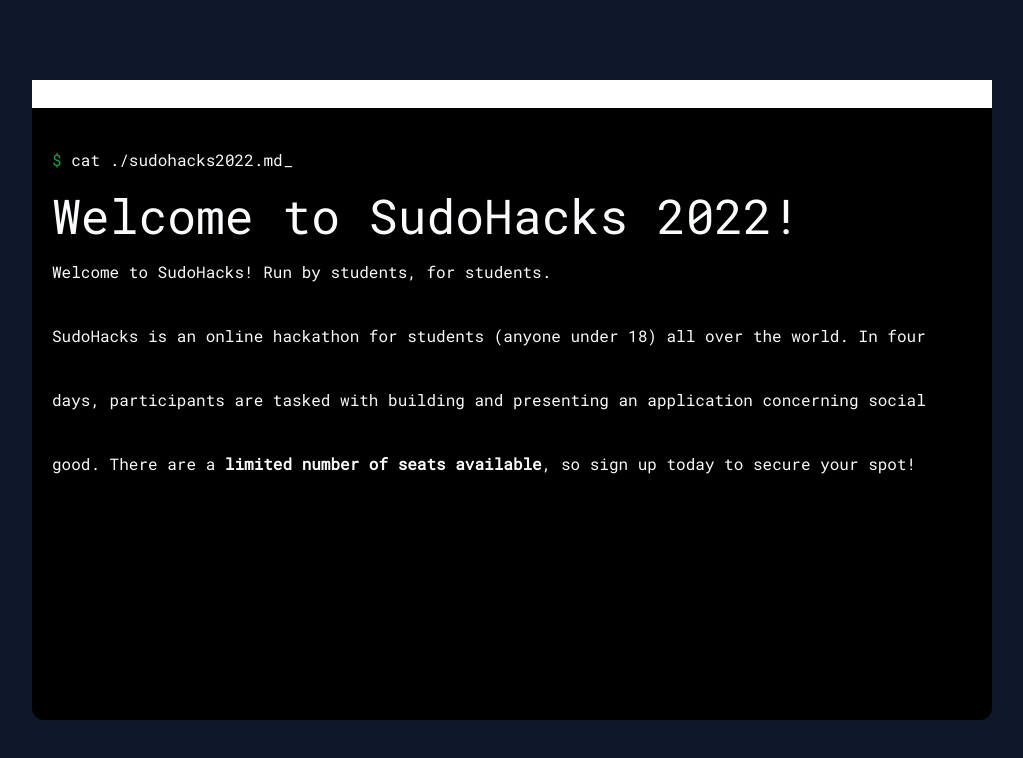
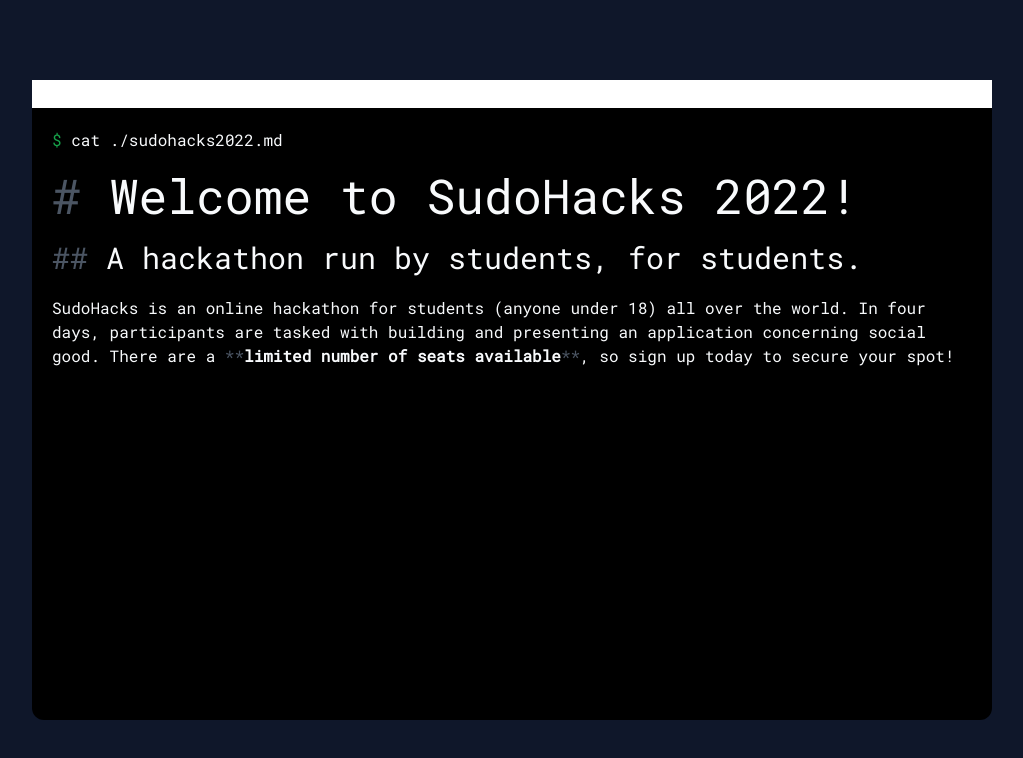
Before and after one commit to SudoHacksHackathon/Website, a React (Vite) app: page / in a window 1280 px wide. Shown: the top 758 px of the page, without its empty margins (128-1151 px from the left). Built offline with nearby package versions, Linux system fonts and the light colour scheme.

Commit message:
fixed cat and added md

```diff
--- a/src/App.tsx
+++ b/src/App.tsx
@@ -12,32 +12,39 @@
     <div className="bg-slate-900 h-full w-full flex justify-center place-items-center">
       <div className="rounded-xl w-3/4 h-[80vh] bg-black font-mono">
         <div className="w-full h-7 bg-white flex justify-end"></div>
-        <div className="p-5 leading-[4rem]">
+        <div className="p-5">
           <span className="text-green-600 text-m">$ </span>
-          <div className="inline-block text-slate-50 text-m">
+          <div className="inline-block text-slate-50 text-m mb-5">
             <Typewriter
-                onInit={(typewriter) => {
-                  typewriter
-                    .typeString("cat ./sudohacks2022.md")
-                    .pauseFor(1000)
-                    .callFunction(() => setRevealed(true))
-                    .start()
-                }}
-                options={{ cursor: "_" }}
-              />
+              onInit={(typewriter) => {
+                typewriter
+                  .typeString("cat ./sudohacks2022.md")
+                  .pauseFor(500)
+                  .callFunction((self) => {
+                    self.elements.cursor.remove();
+                    setRevealed(true);
+                  })
+                  .start();
+              }}
+              options={{ cursor: "_", delay: 75 }}
+            />
           </div>
-          <h1 className="text-slate-50 text-5xl" hidden={!revealed}>
-            Welcome to SudoHacks 2022!
-          </h1>{" "}
-
-          <p className="text-slate-50 text-m" hidden={!revealed}>
-            Welcome to SudoHacks! Run by students, for students.
-          </p>
-
+          <h1 className="text-slate-50 text-5xl mb-5" hidden={!revealed}>
+            <span className="text-gray-600"># </span> Welcome to SudoHacks
+            2022!
+          </h1>
+          <h2 className="text-slate-50 text-3xl mb-5" hidden={!revealed}>
+            <span className="text-gray-600">## </span> A hackathon run by
+            students, for students.
+          </h2>
           <p className="text-slate-50 text-l" hidden={!revealed}>
-            SudoHacks is an online hackathon for students (anyone under 18) all over the world.
-            In four days, participants are tasked with building and presenting an application concerning social good.
-            There are a <strong>limited number of seats available</strong>, so sign up today to secure your spot!
+            SudoHacks is an online hackathon for students (anyone under 18) all
+            over the world. In four days, participants are tasked with building
+            and presenting an application concerning social good. There are a{" "}
+            <span className="text-gray-600">**</span>
+            <strong>limited number of seats available</strong>
+            <span className="text-gray-600">**</span>, so sign up today to
+            secure your spot!
           </p>
         </div>
       </div>
```
